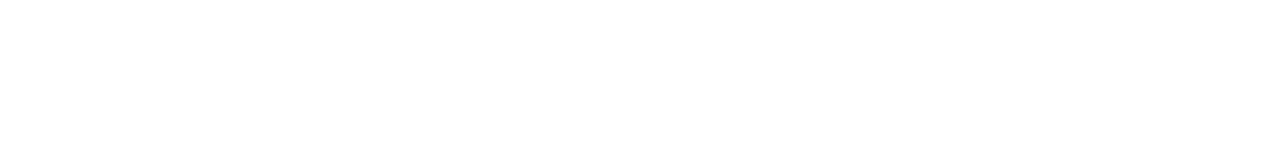
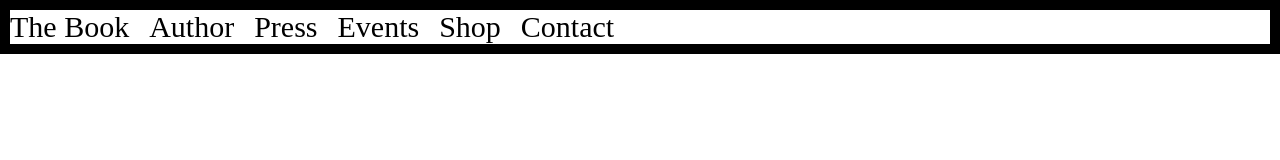
Before and after one commit to sowjanyastays/Grid-Layout, a plain HTML site: page index.html in a window 1280 px wide. Drawn offline with Linux system fonts and the light colour scheme.

Commit message:
Added navigation bar

```diff
--- a/assets/css/style.css
+++ /dev/null
@@ -1 +0,0 @@
-/* CSS File */
--- /dev/null
+++ b/assets/css/styles.css
@@ -0,0 +1,39 @@
+*{
+    margin: 0;
+}
+
+img{
+  width: 100%;
+}
+.grid-container {
+    display: grid;
+    grid-template-columns: auto auto auto;
+    gap: 10px;
+    background-color: black;
+    padding: 10px;
+  }
+
+  .grid-container > div {
+    background-color: white;
+    text-align: center;
+    padding: 0;
+    font-size: 30px;
+  }
+
+  .item1 {
+    grid-row-start: 1;
+    grid-row-end: 1;
+    grid-column-start: 1;
+    grid-column-end:10;
+  }
+
+  li{
+    list-style-type: none;
+    padding-right: 20px;
+
+}
+
+.nav{
+    display: flex;
+    flex-direction: row;
+}
--- a/index.html
+++ b/index.html
@@ -1 +1,25 @@
-<!-- HTML file -->
+<!DOCTYPE html>
+<html lang="en">
+<head>
+    <meta charset="UTF-8">
+    <meta http-equiv="X-UA-Compatible" content="IE=edge">
+    <meta name="viewport" content="width=device-width, initial-scale=1.0">
+    <title>Grid Layout</title>
+    <link rel="stylesheet" href="assets/css/styles.css">
+</head>
+<body>
+      <div class="grid-container">
+        <div class="item1">
+            <div class="nav">
+            <li>The Book</li>
+            <li>Author</li>
+            <li>Press</li>
+            <li>Events</li>
+            <li>Shop</li>
+            <li>Contact</li>
+            </div>
+        </div>
+      </div>
+
+</body>
+</html>
```
Also changed, not shown: assets/images/book.png (added), assets/images/frost.png (added), assets/images/logo.png (added), assets/images/social.jpeg (added), assets/images/vince.jpg (added).
